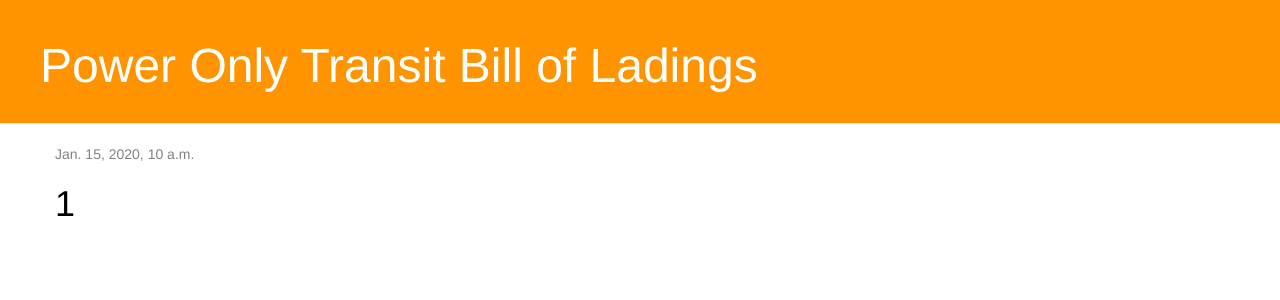
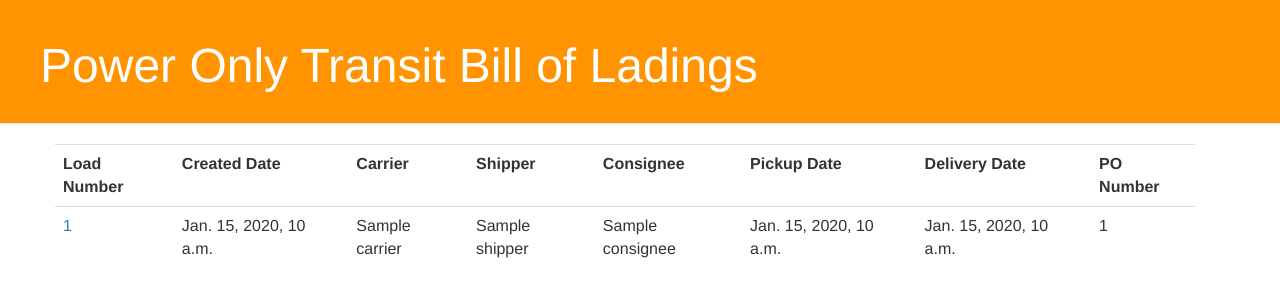
Before and after one commit to ktryber/BillofLading, a Django app: template BolInput/templates/load_list.html in a window 1280 px wide. Shown: the top 300 px of the page. Run offline with Django 3.2, Linux system fonts and the light colour scheme; the template is opened without the code that fills it: most values are stand-ins (such as "Sample title", 1, 10 or a date in 2020); some libraries are stand-ins or nearby versions.

Commit message:
added the pdf function and created a table to view all BOLS on homepage

```diff
--- a/BillofLading/settings.py
+++ b/BillofLading/settings.py
@@ -38,6 +38,7 @@ INSTALLED_APPS = [
     'django.contrib.messages',
     'django.contrib.staticfiles',
     'BolInput',
+    'easy_pdf'
 ]
 
 MIDDLEWARE = [
--- a/BillofLading/urls.py
+++ b/BillofLading/urls.py
@@ -20,6 +20,5 @@ from .views import GeneratePDF
 
 urlpatterns = [
     url(r'^admin/', admin.site.urls),
-    url(r'^pdf/$', GeneratePDF.as_view()),
     url(r'', include('BolInput.urls')),
 ]
--- a/BolInput/templates/base.html
+++ b/BolInput/templates/base.html
@@ -15,7 +15,7 @@
         </div>
         <div class="content container">
             <div class="row">
-                <div class="col-md-8">
+                <div class="col-md-12">
                     {% block content %}
                     {% endblock %}
                 </div>
--- a/BolInput/templates/load_detail.html
+++ b/BolInput/templates/load_detail.html
@@ -9,6 +9,8 @@
         {% endif %}
         {% if user.is_authenticated %}
             <a class="btn btn-default" href="{% url 'load_edit' pk=load.pk %}"><span class="glyphicon glyphicon-pencil"></span></a>
+            <a class="btn btn-default" href="{% url 'load_remove' pk=load.pk %}"><span class="glyphicon glyphicon-remove"></span></a>
+            <a class="btn btn-default" href="{% url 'load_pdf' pk=load.pk %}"><span class="glyphicon glyphicon-file"></span></a>
         {% endif %}
         <h1>{{ load.load_number }}</h1>
         <p>{{ load.carrier }}</p>
--- a/BolInput/templates/load_list.html
+++ b/BolInput/templates/load_list.html
@@ -1,12 +1,28 @@
 {% extends 'base.html' %}
 {% block content %}
+<table class="table">
+    <tr>
+        <th>Load Number</th>
+        <th>Created Date</th>
+        <th>Carrier</th>
+        <th>Shipper</th>
+        <th>Consignee</th>
+        <th>Pickup Date</th>
+        <th>Delivery Date</th>
+        <th>PO Number</th>
+    </tr>
     {% for load in loads %}
-    <div class="load">
-        <div class="date">
-            <p>{{ load.date_created }}</p>
-        </div>
-        <h1><a href="{% url 'load_detail' pk=load.pk %}">{{ load.load_number }}</a></h1>
+    <tr>
+        <td><a href="{% url 'load_detail' pk=load.pk %}">{{ load.load_number}}</a></td>
+        <td>{{ load.date_created }}</td>
+        <td>{{ load.carrier }}</td>
+        <td>{{ load.shipper }}</td>
+        <td>{{ load.consignee }}</td>
+        <td>{{ load.pickup_date }}</td>
+        <td>{{ load.delivery_date }}</td>
+        <td>{{ load.po_number }}</td>
 
-    </div>
+    </tr>
     {% endfor %}
+</table>
 {% endblock %}
--- a/BolInput/urls.py
+++ b/BolInput/urls.py
@@ -1,5 +1,7 @@
 from django.conf.urls import url
 from . import views
+
+from .views import PDFUserDetailView
 
 
 urlpatterns = [
@@ -7,4 +9,6 @@ urlpatterns = [
     url(r'^load/(?P<pk>\d+)/$', views.load_detail, name='load_detail'),
     url(r'^load/new/$', views.load_new, name='load_new'),
     url(r'^load/(?P<pk>\d+)/edit/$', views.load_edit, name='load_edit'),
+    url(r'^load/(?P<pk>\d+)/remove/$', views.load_remove, name='load_remove'),
+    url(r'^load/(?P<pk>\d+)/pdf/$', PDFUserDetailView.as_view(), name='load_pdf'),
 ]
```
Also changed, not shown: BolInput/models.py (+5 -5 lines), BolInput/templates/load_edit.html (+7 -0 lines), BolInput/templates/load_pdf.html (added, +16 -0 lines), BolInput/views.py (+37 -0 lines), BolInput/templates/pdf.html (renamed from BillofLading/templates/pdf.html), BolInput/utils.py (renamed from BillofLading/utils.py).
